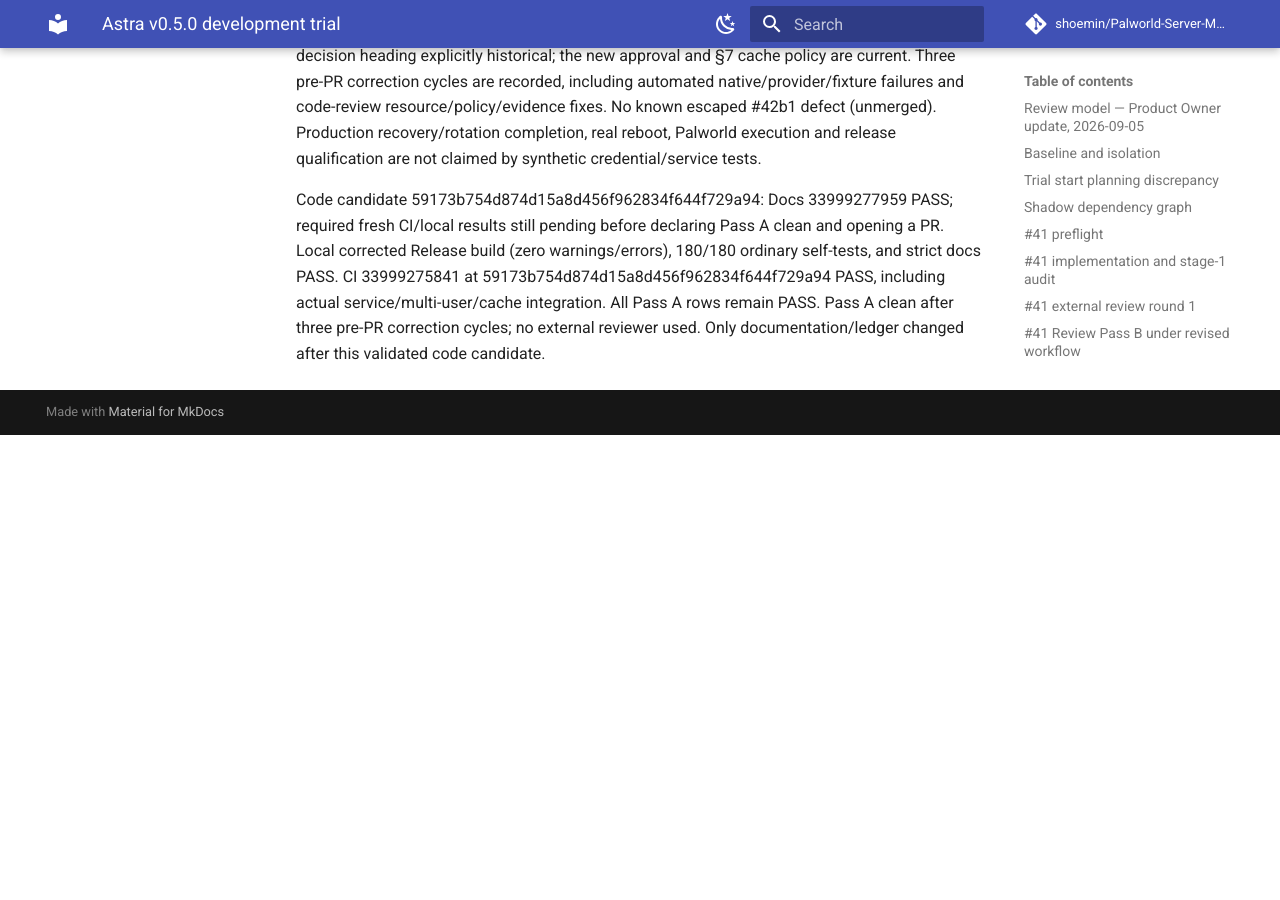
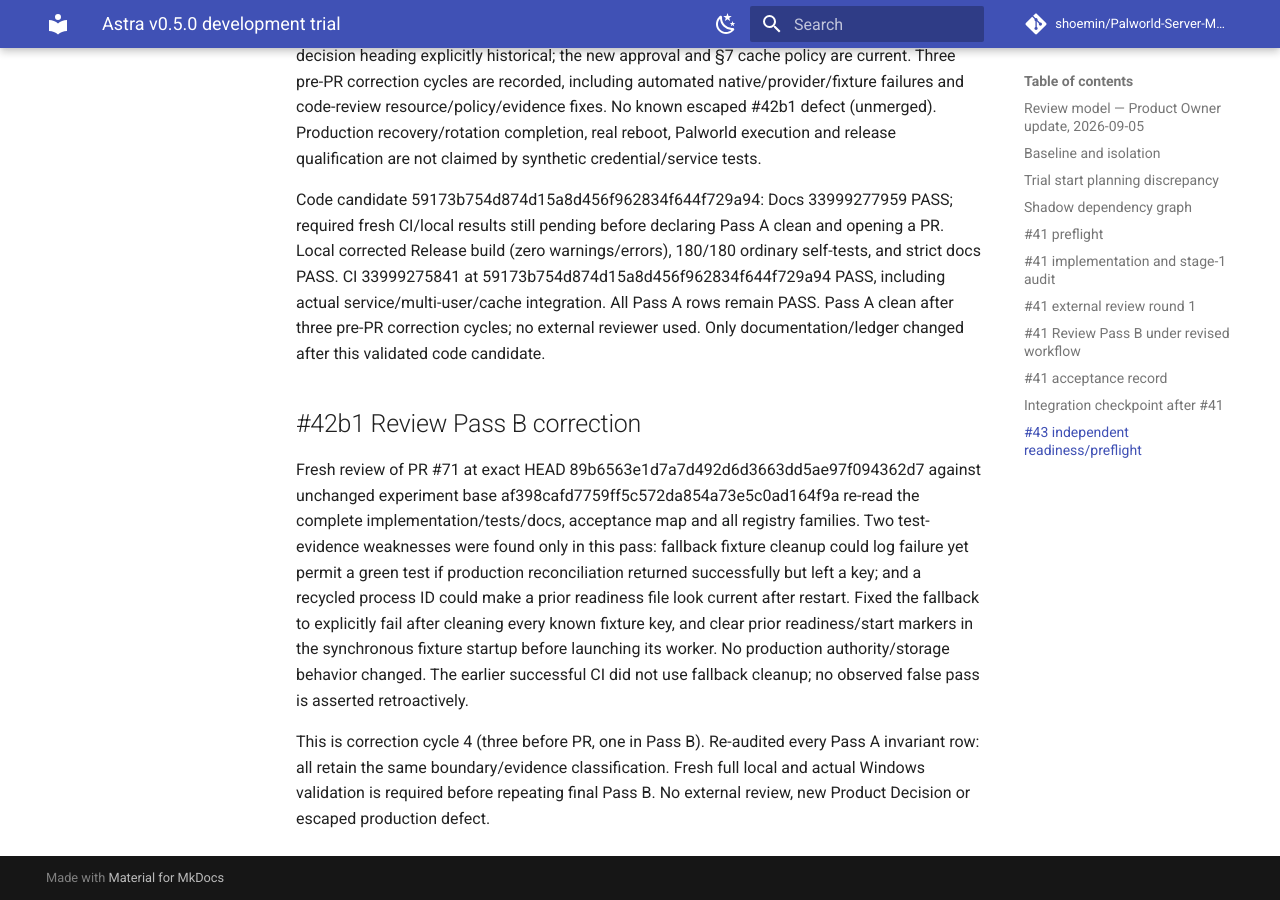
Before and after one commit to shoemin/Palworld-Server-Manager, an MkDocs documentation site: the page built from docs/experiments/astra-v0.5.0-trial.md, in a window 1280 px wide and 900 px high, scrolled down 45160 px. Built offline with MkDocs 1.6.1 and Material for MkDocs 9.7.7, drawn with Linux system fonts in a browser that asks for light colours; comment, search, counter and statistics services are not loaded; before the commit the page ends 45595 px from its top, so only the background shows below that.

Commit message:
Make native cleanup and service readiness evidence fail reliably

```diff
--- a/docs/experiments/astra-v0.5.0-trial.md
+++ b/docs/experiments/astra-v0.5.0-trial.md
@@ -571,3 +571,9 @@ Stale/contradictory search covered cache-vs-authority, native key ownership, enc
 
 Code candidate 59173b754d874d15a8d456f962834f644f729a94: Docs 33999277959 PASS; required fresh CI/local results still pending before declaring Pass A clean and opening a PR.
 Local corrected Release build (zero warnings/errors), 180/180 ordinary self-tests, and strict docs PASS. CI 33999275841 at 59173b754d874d15a8d456f962834f644f729a94 PASS, including actual service/multi-user/cache integration. All Pass A rows remain PASS. Pass A clean after three pre-PR correction cycles; no external reviewer used. Only documentation/ledger changed after this validated code candidate.
+
+## #42b1 Review Pass B correction
+
+Fresh review of PR #71 at exact HEAD 89b6563e1d7a7d492d6d3663dd5ae97f094362d7 against unchanged experiment base af398cafd7759ff5c572da854a73e5c0ad164f9a re-read the complete implementation/tests/docs, acceptance map and all registry families. Two test-evidence weaknesses were found only in this pass: fallback fixture cleanup could log failure yet permit a green test if production reconciliation returned successfully but left a key; and a recycled process ID could make a prior readiness file look current after restart. Fixed the fallback to explicitly fail after cleaning every known fixture key, and clear prior readiness/start markers in the synchronous fixture startup before launching its worker. No production authority/storage behavior changed. The earlier successful CI did not use fallback cleanup; no observed false pass is asserted retroactively.
+
+This is correction cycle 4 (three before PR, one in Pass B). Re-audited every Pass A invariant row: all retain the same boundary/evidence classification. Fresh full local and actual Windows validation is required before repeating final Pass B. No external review, new Product Decision or escaped production defect.
```
Also changed, not shown: 1 other file.
